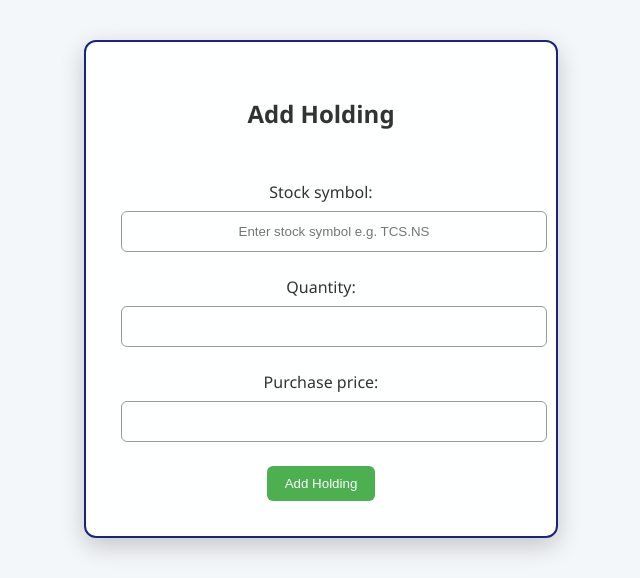
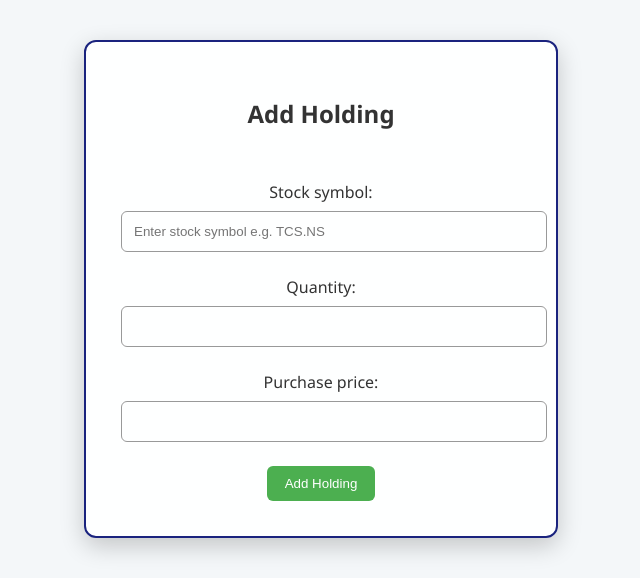
Before and after one commit to Mayank14-03/stock_portfolio_project, a Django app: page /add/ in a window 1280 px wide. Shown: the part 103-681 px from the top of the page, without its empty margins (319-959 px from the left). Run offline with Django 5.2, Linux system fonts and the light colour scheme; the visitor is signed in with stand-in values (Sample User, id 1).

Commit message:
Update login page styles

```diff
--- a/portfolio/static/portfolio/css/styles.css
+++ b/portfolio/static/portfolio/css/styles.css
@@ -182,7 +182,7 @@ tbody tr:hover { background: rgba(0,0,0,0.07); transition: 0.2s; }
     background: transparent;
     color: var(--text-color);
     margin: 8px 0;
-    text-align: center;
+    text-align: left; /* cursor starts from left now */
     transition: border-color 0.3s, box-shadow 0.3s;
 }
 .form-container input:focus, select:focus {
```
